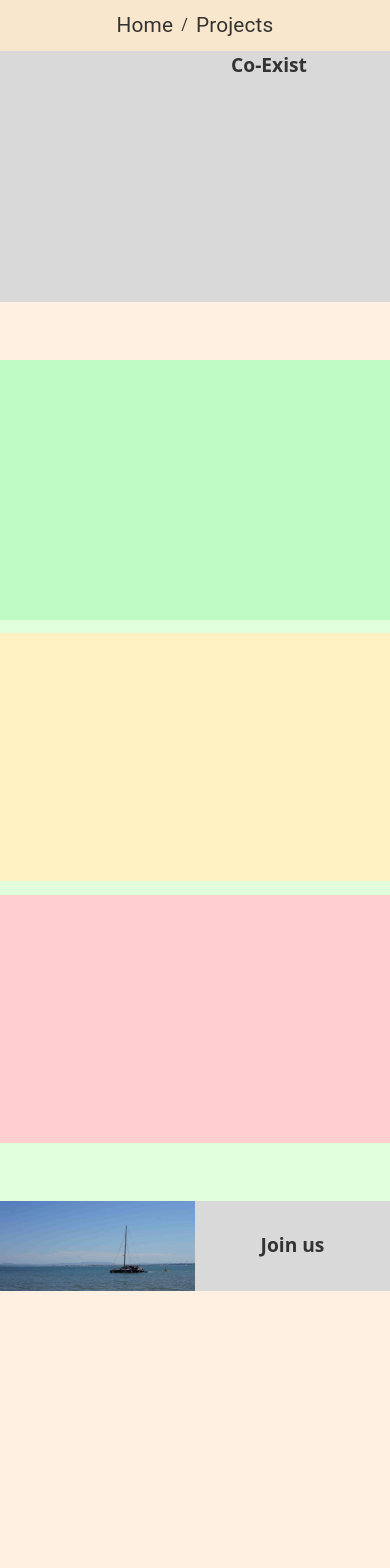
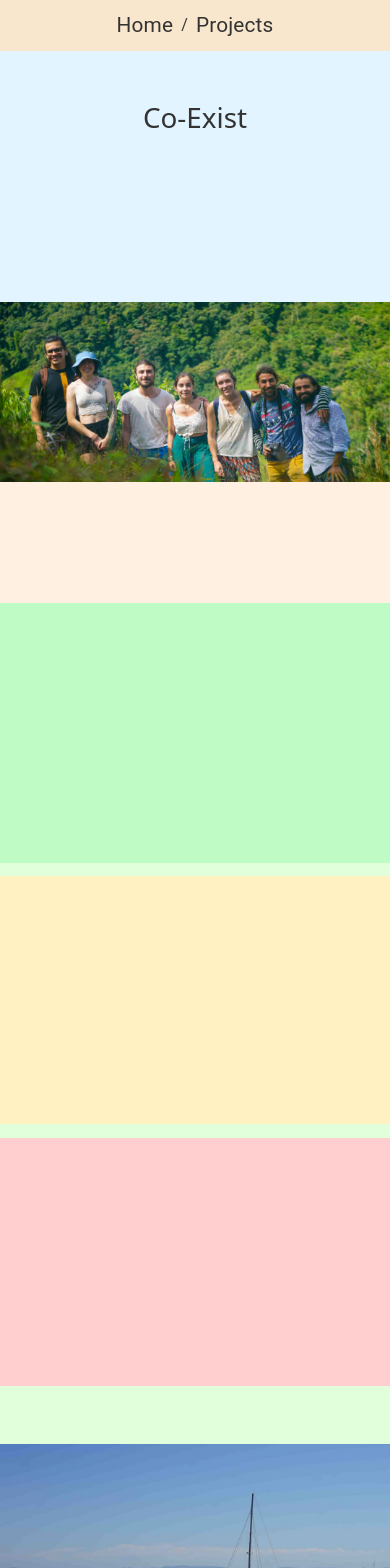
Before and after one commit to Pacomrm/Co-Exist, a React (Create React App) app in the folder client/: page / in a window 390 px wide. Shown: the top 1568 px of the page. Before the commit the page ends 1291 px from the top, so only its background shows below. Built offline with nearby package versions, Linux system fonts and the light colour scheme.

Commit message:
Projects filter working - unified in one function

```diff
--- a/client/src/features/projects/projectSlice.js
+++ b/client/src/features/projects/projectSlice.js
@@ -40,7 +40,7 @@ export const selectAllODS = (state) => state.projects.allODSs;
 export const selectAllLocations = (state) => state.projects.allLocations;
 export const selectAllNeeds = (state) => state.projects.allNeeds;
 
-/* Action to load all projects initially */
+/* Action to load all projects from DataBase*/
 export const loadAllProjects = () => async dispatch => {
     const allProjectsRes = await useFetch(API_URL);
     dispatch(loadProjects(allProjectsRes.data));
@@ -62,41 +62,33 @@ export const loadAllLocations = () => async dispatch => {
 }
 
 /*One function to select projects according to the filter*/
-export const loadProjectsByFilterArray = (name,filterType) => async dispatch => {
+export const loadProjectsByFilter = (filter, subFilter) => async (dispatch, getState) => {
+    const actualProjects = await useFetch(API_URL);
+    let filteredProjects =[];
+    let activeMainFilter = '';
+    Object.entries(filter).filter( ([val,i]) => {
+        if(i === true) {
+            activeMainFilter= val;
+        }
+    });
     try{
-        let categoryFilter = [];
-        categoryFilter = Object.entries(filterType).filter( ([val,i]) => i === true);
-        let filterFinal = categoryFilter[0][0];
-
-        const allProjects = await axios.get(`${API_URL}`);
-        let projectsFiltered =[];
-        allProjects.data.map( project => {
-            project[filterFinal].map( o => {
-                if(o === name){
-                    projectsFiltered.push(project);
+        actualProjects.data.map( project => {
+            const keys = Object.keys(project);
+            const values = Object.values(project);
+            //**CHECK IF EACH OBJECT INCLUDES THE MAIN FILTER AND IF IT'S AN ARRAY **//
+            if(keys.includes(activeMainFilter) && Array.isArray(project[activeMainFilter])){
+                for (const keyObj of project[activeMainFilter]) {
+                    if(keyObj === subFilter){
+                        filteredProjects.push(project);
+                    }
                 }
-            })
-        })
-        dispatch(loadProjects(projectsFiltered));
-
+                //** IF IS NOT AN ARRAY, JUST CHECK THE VALUE AGAINST THE SUB-FILTER **//
+            }else if(project[activeMainFilter] === subFilter){
+                filteredProjects.push(project);
+            }
+        });
+        dispatch(loadProjects(filteredProjects));
     }catch(e){
         return console.error(e.message);
     }
 }
-
-
-/*Action to get projects by ODS*/
-export const loadProjectsByLocation = (locationName) => {
-    return async (dispatch, getState) => {
-        const actualProjects = getState().projects.allProjects;
-        console.log(actualProjects);
-        let filteredProjects =[];
-        actualProjects.map( project => {
-            console.log(project.location);
-            if(project.location === locationName){
-                filteredProjects.push(project);
-            }
-        })
-        dispatch(loadProjects(filteredProjects));
-    }
-}
--- a/client/src/views/Home/Home.js
+++ b/client/src/views/Home/Home.js
@@ -7,9 +7,9 @@ import adsIMG from '../../assets/home/ads_home.jpg';
 export default function Home(){
     return(
         <div className="container-home">
-            <header className="banner-container-home" aria-label="banner">
+            <header className="banner--container-home" aria-label="banner">
                 <div className="banner--container-text">
-                    <figcaption>Co-Exist</figcaption>
+                    <h1>Co-Exist</h1>
                 </div>
                 <div className="banner--container-img">
                     <img className="banner-home-mask" src={banner} alt="banner-home" aria-label="img-banner-home"/>
@@ -74,11 +74,13 @@ export default function Home(){
                     </section>
                 </section>
             </main>
-            <footer className="footer-container-home">
-                <figure >
-                    <img className="footer-home-mask" src={adsIMG} alt="banner-home" aria-label="img-banner-home"/>
-                </figure>
-                <figcaption>Join us</figcaption>
+            <footer className="banner--container-home">
+                <div className="banner--container-img">
+                    <img className="banner-home-mask" src={adsIMG} alt="banner-home" aria-label="img-banner-home"/>
+                </div>
+                <div className="banner--container-text">
+                    <h1>Join Us</h1>
+                </div>
             </footer>
         </div>
     )
--- a/client/src/views/Home/home_styles.scss
+++ b/client/src/views/Home/home_styles.scss
@@ -25,29 +25,40 @@ $projects-BG-color: #FFF1C1;
 $resource-BG-color: #FFEEEE;
 
 /*HERO MAIN HOME*/
-.banner-container-home{
-  max-width: 1080px;
-  background-color: #D9D9D9;
-  margin-bottom: 58px;
-  display: flex;
-  flex-wrap: wrap;
-  align-items: center;
+.banner--container-home{
+  //background-color: #D9D9D9;
+  margin-bottom: 50px;
+  /* first breakpoint*/
+  --w1:900px;
+  --n:2;
+  /* second breakpoint*/
+  --w2:900px;
+  --m:2;
+
+  display:grid;
+  grid-template-columns:
+    repeat(auto-fill,
+            minmax(clamp(clamp(
+                    100%/(var(--n) + 1) + 0.1%,
+                    (var(--w1) - 100vw)*1000,
+                    100%/(var(--m) + 1) + 0.1%),
+            (var(--w2) - 100vw)*1000,
+            100%), 1fr));
+  gap:0px;
 }
 .banner--container-text{
-  max-width: 540px;
-  width: 50vw;
-  padding-right: 2px;
   height: 251px;
+  font-weight: bold;
   text-align: center;
-  flex: max(800px, 100%/3 - 20px);
+  background-color: #E1F4FF;
+  h1{
+    padding-top: 6vh;
+  }
 }
 .banner--container-img{
-  max-width: 540px;
-  width: 50vw;
-  flex: max(800px, 100%/3 - 20px);
+  height: 251px;
 }
 .banner-home-mask{
-  max-width: 50vw;
   max-height: 251px;
   flex-shrink: 1;
   object-fit: contain;
@@ -232,5 +243,10 @@ $resource-BG-color: #FFEEEE;
     width: 100vw;
     max-height: 260px;
   }
+  .banner-home-mask{
+    object-fit: cover;
+    width: 100vw;
+    max-width: 100%;
+  }
 
 }
--- a/client/src/views/Projects/ProjectNav.js
+++ b/client/src/views/Projects/ProjectNav.js
@@ -5,7 +5,7 @@ import {useDispatch, useSelector} from "react-redux";
 import {
     loadAllLocations, loadAllNeeds,
     loadAllODSs,
-    loadAllProjects, loadProjectsByFilterArray, loadProjectsByLocation,
+    loadAllProjects, loadProjectsByFilter,
     selectAllLocations,
     selectAllNeeds,
     selectAllODS
@@ -20,12 +20,12 @@ export function ProjectNav(){
     const allLocations = useSelector(selectAllLocations);
     const allNeeds = useSelector(selectAllNeeds);
     const [subFilter, setSubFilter] = useState([]);
-    let displayAllCategories = [];
     const [filter, setFilter] = useState({
         ods: false,
         location: false,
         needs: false
     });
+    let displayAllCategories = [];
 
     useEffect(()=>{
         dispatch(loadAllODSs())
@@ -56,16 +56,11 @@ export function ProjectNav(){
         dispatch(loadAllProjects());
     }
 
-    // Project Nav Sub filters //
+    // Project Nav - Sub filters //
 
     function handleClickSubFilter(e){
-        console.log(e.target.name);
-        if(filter.location === true){
-            dispatch(loadProjectsByLocation(e.target.name));
-            console.log(e.target.name);
-        }else{
-            dispatch(loadProjectsByFilterArray(e.target.name,filter.type));
-        }
+        const subFilterTemp = e.target.name;
+        dispatch(loadProjectsByFilter(filter,subFilterTemp));
     }
 
     if(subFilter.length > 0 ){
```
